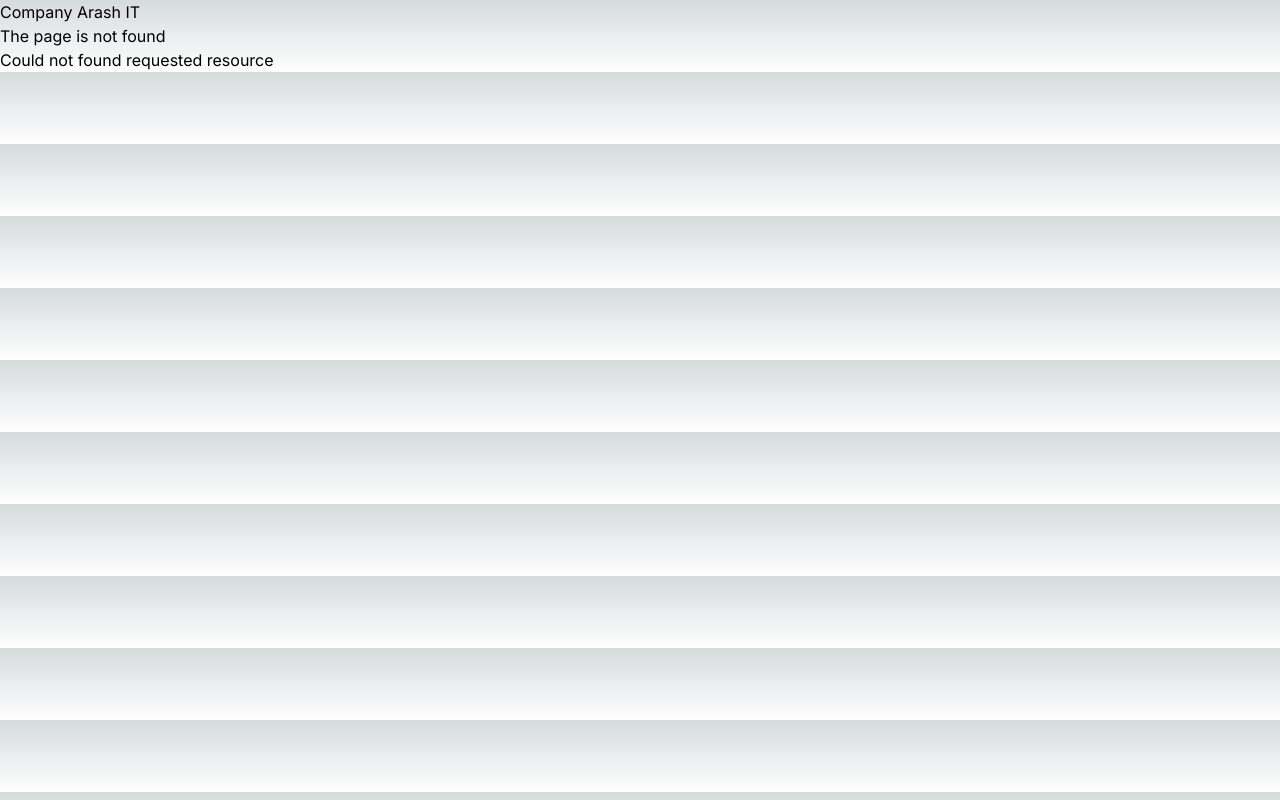
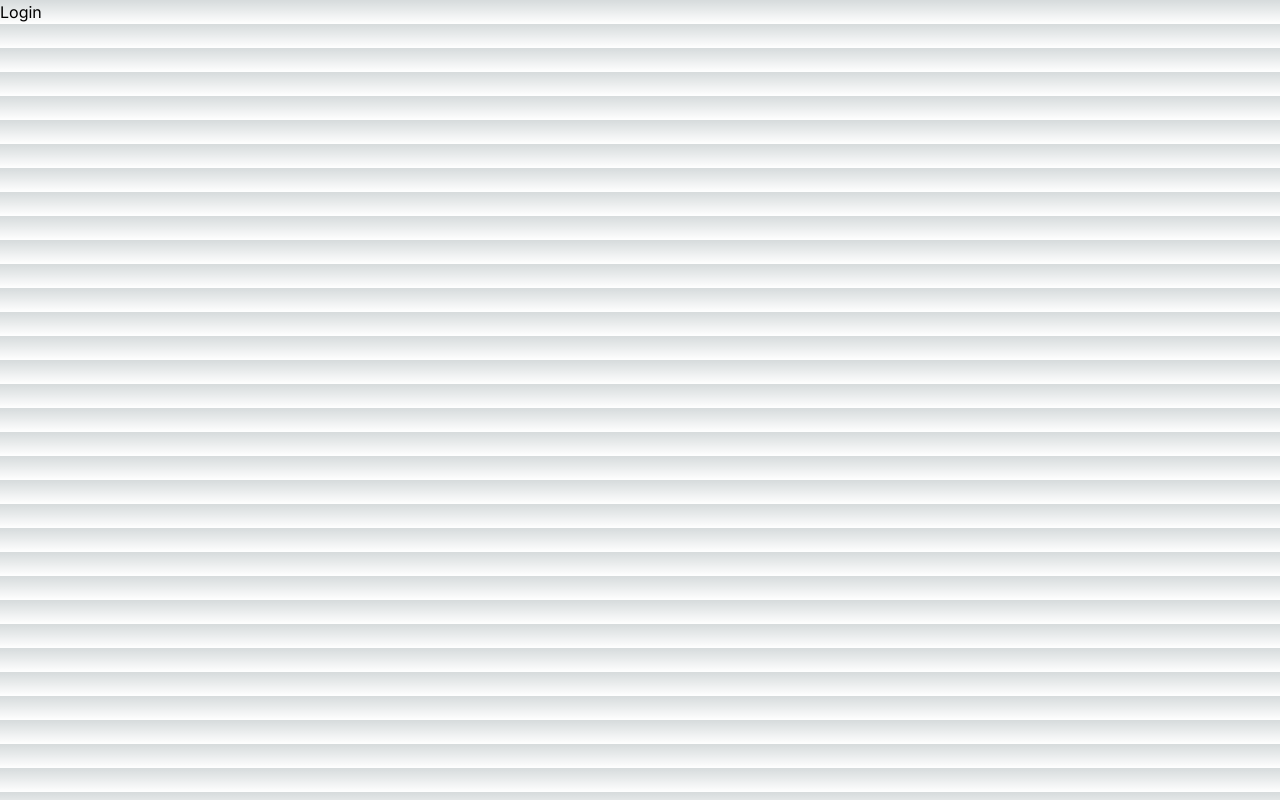
Before and after one commit to arash8877/Next-js-project2, a Next.js app: page /login in a window 1280 px wide. Before the commit this address had no page. Built offline with nearby package versions, Linux system fonts and the light colour scheme.

Commit message:
route group

```diff
--- /dev/null
+++ b/src/app/(auth)/forgot-password/page.tsx
@@ -0,0 +1,7 @@
+// Rout Group - for better file organization
+// to make a folder as route-groupe wrap the name by parentheses
+// then your route will be localhost:3000/forgot-password
+
+export default function ForgotPassword () {
+    return <h1>Forgot Password</h1>
+}
--- /dev/null
+++ b/src/app/(auth)/login/page.tsx
@@ -0,0 +1,7 @@
+// Rout Group - for better file organization
+// to make a folder as route-groupe wrap the name by parentheses
+// then your route will be localhost:3000/Login
+
+export default function Login () {
+    return <h1>Login</h1>
+}
--- /dev/null
+++ b/src/app/(auth)/register/page.tsx
@@ -0,0 +1,7 @@
+// Rout Group - for better file organization
+// to make a folder as route-groupe wrap the name by parentheses
+// then your route will be localhost:3000/register
+
+export default function Register () {
+    return <h1>Register</h1>
+}
```
